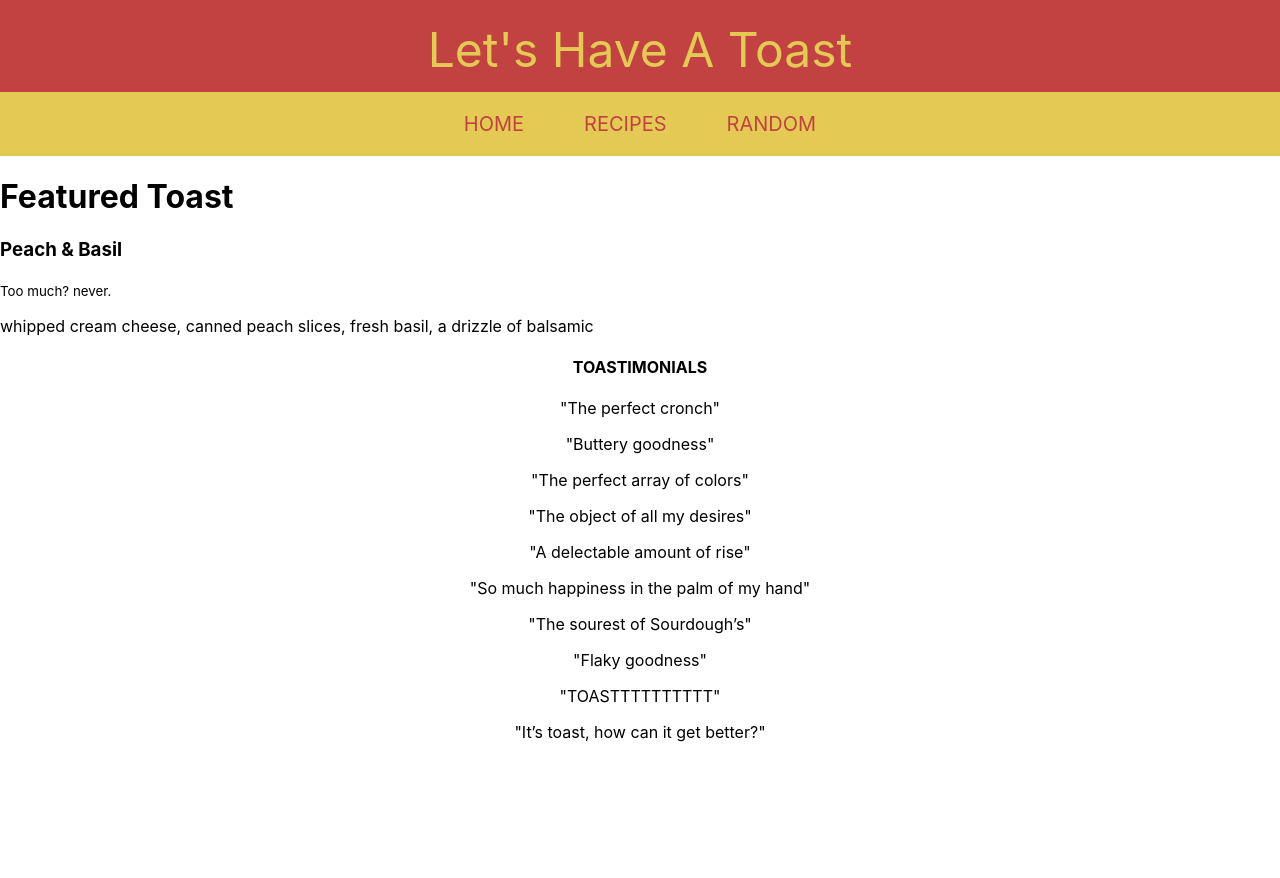
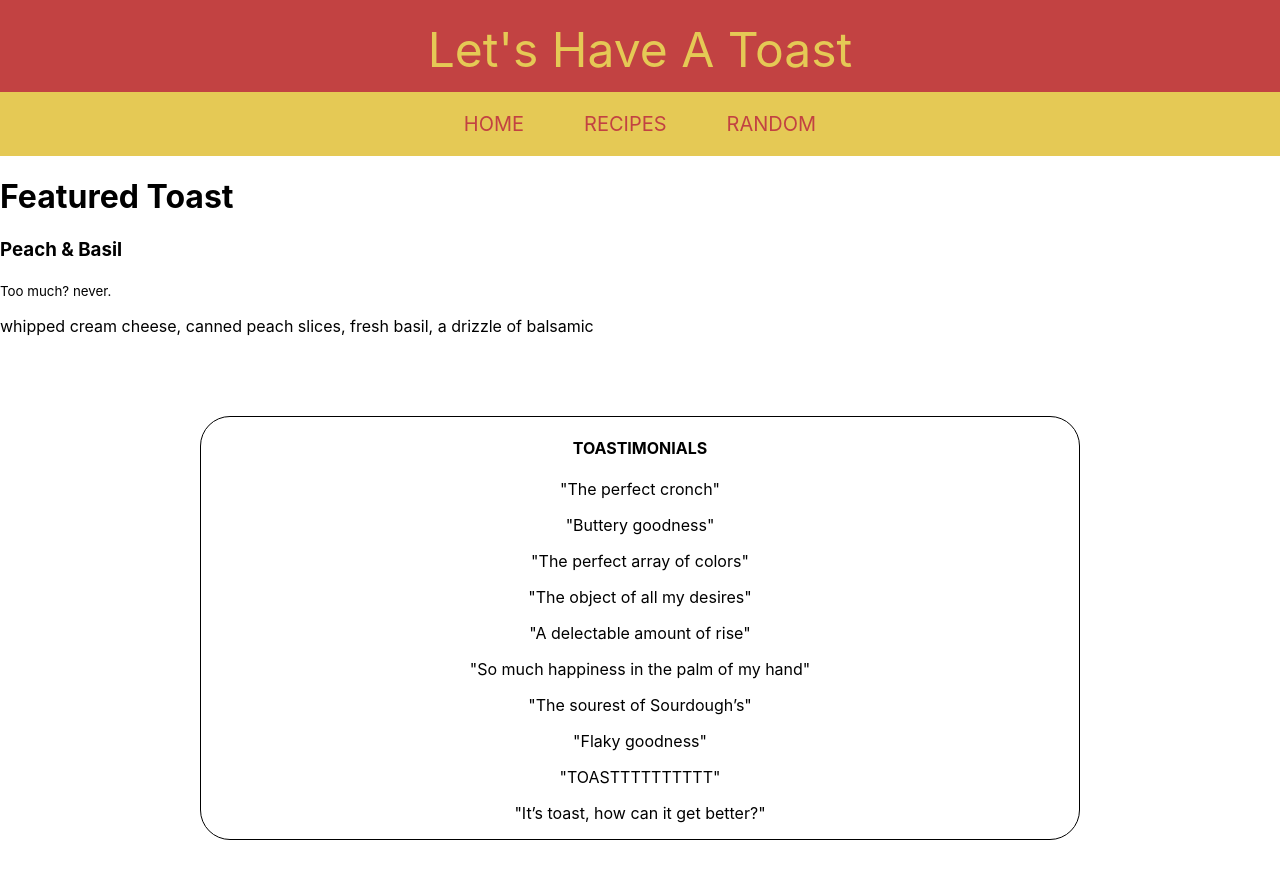
Before and after one commit to elidcraig/lets-have-a-toast, a React (Create React App) app: page / in a window 1280 px wide. Shown: the top 878 px of the page. Before the commit the page ends 800 px from the top, so only its background shows below. Built offline with nearby package versions, Linux system fonts and the light colour scheme; data requests are answered from the project's data file.

Commit message:
border around toastimonials

```diff
--- a/src/components/Toastimonials.css
+++ b/src/components/Toastimonials.css
@@ -1,3 +1,13 @@
 .toastimonials {
   text-align: center;
+  margin: 80px 200px;
+  border-style: solid;
+  border-width: 1px;
+  border-color: black;
+  border-radius: 30px;
 }
+
+.toastimonials__card{
+  margin-block-start: 1em;
+  margin-block-end: 1em;
+}
--- a/src/components/Toastimonials.js
+++ b/src/components/Toastimonials.js
@@ -11,7 +11,7 @@ function Toastimonials() {
   }, [])
 
   const listItems = toastimonials.map(item =>
-    <div className='toastimonials__card' key={item.id}><p>"{item.toastimonial}"</p></div>)
+    <div className='toastimonials__card' key={item.id}>"{item.toastimonial}"</div>)
 
   //would love to implement bootstrap carousel if possible
   return (
```
